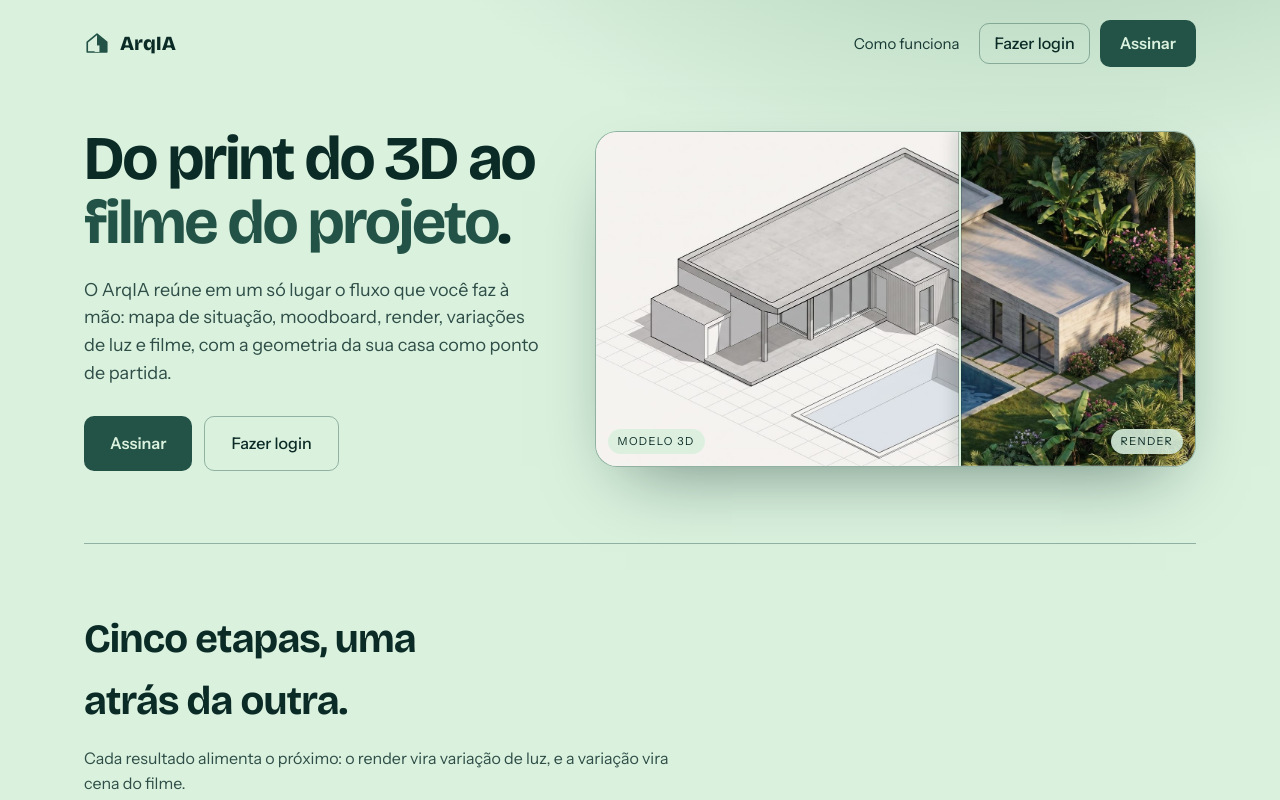
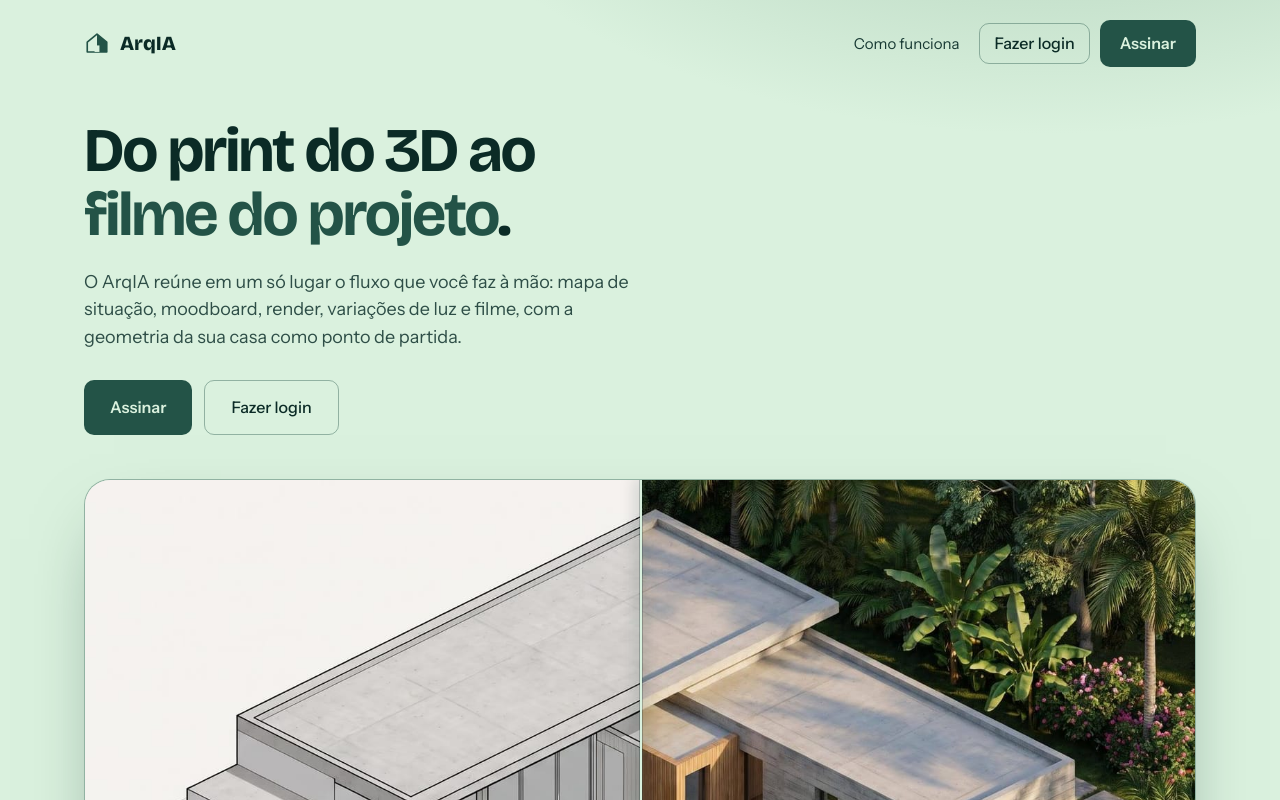
Before and after one commit to JohniGomes/automacao-arquitetura, a Next.js app: page / in a window 1280 px wide. Shown: the top 800 px of the page. Built offline with nearby package versions, Linux system fonts and the light colour scheme; no server answers.

Commit message:
Divisão 3D/render fixa e imagem maior na landing
Co-Authored-By: Claude Sonnet 5.5 <noreply@anthropic.com>

```diff
--- a/app/globals.css
+++ b/app/globals.css
@@ -106,16 +106,13 @@ details summary { cursor: pointer; }
   .topbar .brand { padding: 0; }
 }
 
-/* ---------- casa: modelo 3D (esquerda) e render (direita), mesma foto em dois estados ---------- */
+/* ---------- casa: modelo 3D (esquerda) e render (direita), mesma foto em dois estados, divisão fixa ---------- */
 .house { position: relative; overflow: hidden; background: var(--p5); isolation: isolate; }
 .house .layer { position: absolute; inset: 0; width: 100%; height: 100%; display: block; object-fit: cover; }
-.house .real { clip-path: inset(0 0 0 50%); animation: sweep 16s ease-in-out infinite; }
-.house .seam { position: absolute; top: 0; bottom: 0; left: 50%; width: 2px; background: var(--p5); box-shadow: 0 0 0 1px color-mix(in srgb, var(--p1) 25%, transparent), 0 0 16px 2px color-mix(in srgb, var(--p1) 35%, transparent); animation: seam 16s ease-in-out infinite; }
+.house .real { clip-path: inset(0 0 0 50%); }
+.house .seam { position: absolute; top: 0; bottom: 0; left: 50%; width: 2px; background: var(--p5); box-shadow: 0 0 0 1px color-mix(in srgb, var(--p1) 25%, transparent), 0 0 16px 2px color-mix(in srgb, var(--p1) 35%, transparent); }
 .house .tg { position: absolute; bottom: 12px; font-size: 11px; letter-spacing: .12em; text-transform: uppercase; background: color-mix(in srgb, var(--p5) 88%, transparent); color: var(--p1); padding: 4px 10px; border-radius: 99px; }
 .house .tg.l { left: 12px; } .house .tg.r { right: 12px; }
-@keyframes sweep { 0%, 100% { clip-path: inset(0 0 0 34%); } 50% { clip-path: inset(0 0 0 66%); } }
-@keyframes seam { 0%, 100% { left: 34%; } 50% { left: 66%; } }
-@media (prefers-reduced-motion: reduce) { .house .real, .house .seam { animation: none; } }
 
 /* ---------- landing ---------- */
 .land { background: radial-gradient(1100px 620px at 82% -8%, color-mix(in srgb, var(--p4) 70%, transparent), transparent 62%), var(--bg); }
@@ -123,12 +120,13 @@ details summary { cursor: pointer; }
 .lnav { display: flex; align-items: center; justify-content: space-between; gap: 16px; padding-top: 20px; padding-bottom: 20px; }
 .lnav .links { display: flex; align-items: center; gap: 10px; flex-wrap: wrap; }
 .lnav .links a.txt { color: var(--p2); text-decoration: none; font-size: 15px; padding: 8px 10px; }
-.hero { display: grid; grid-template-columns: minmax(0, 1fr) minmax(0, 1.3fr); gap: 48px; align-items: center; padding-top: 40px; padding-bottom: 72px; }
+.hero { display: grid; grid-template-columns: minmax(0, 1fr); gap: 44px; padding-top: 32px; padding-bottom: 72px; }
+.hero .txt { max-width: 780px; }
 .hero h1 { font-size: clamp(36px, 5.2vw, 62px); line-height: 1.03; letter-spacing: -0.035em; }
 .hero h1 em { font-style: normal; color: var(--p3); }
 .hero p.lead { font-size: 18px; color: var(--muted); max-width: 46ch; margin: 22px 0 28px; }
 .hero .cta { display: flex; gap: 12px; flex-wrap: wrap; }
-.hero .house { aspect-ratio: 1920 / 1072; border-radius: 22px; border: 1px solid var(--line-strong); box-shadow: 0 30px 70px -30px color-mix(in srgb, var(--p1) 55%, transparent); }
+.hero .house { aspect-ratio: 1920 / 1072; border-radius: 26px; width: 100%; border: 1px solid var(--line-strong); box-shadow: 0 30px 70px -30px color-mix(in srgb, var(--p1) 55%, transparent); }
 .sec { padding-top: 64px; padding-bottom: 64px; border-top: 1px solid var(--line-strong); }
 .sec h2 { font-size: clamp(26px, 3.4vw, 40px); max-width: 20ch; }
 .sec .sub { color: var(--muted); max-width: 56ch; margin-top: 14px; }
@@ -147,7 +145,7 @@ details summary { cursor: pointer; }
 .final .btn.ghost { background: transparent; color: var(--p5); border-color: color-mix(in srgb, var(--p4) 55%, transparent); } .final .btn.ghost:hover { background: color-mix(in srgb, var(--p5) 12%, transparent); }
 .lfoot { border-top: 1px solid var(--line-strong); padding-top: 24px; padding-bottom: 36px; font-size: 12.5px; color: var(--muted); }
 @media (max-width: 900px) {
-  .hero { grid-template-columns: minmax(0, 1fr); gap: 32px; padding-top: 24px; padding-bottom: 48px; }
+  .hero { gap: 28px; padding-top: 16px; padding-bottom: 48px; }
   .steps li { grid-template-columns: 44px minmax(0, 1fr); } .steps li p { grid-column: 2; }
   .trio { grid-template-columns: minmax(0, 1fr); gap: 24px; }
 }
--- a/app/page.tsx
+++ b/app/page.tsx
@@ -30,7 +30,7 @@ export default async function Landing() {
         </header>
 
         <section className="hero">
-          <div>
+          <div className="txt">
             <h1>Do print do 3D ao <em>filme do projeto</em>.</h1>
             <p className="lead">O ArqIA reúne em um só lugar o fluxo que você faz à mão: mapa de situação, moodboard, render, variações de luz e filme, com a geometria da sua casa como ponto de partida.</p>
             <div className="cta">
```
